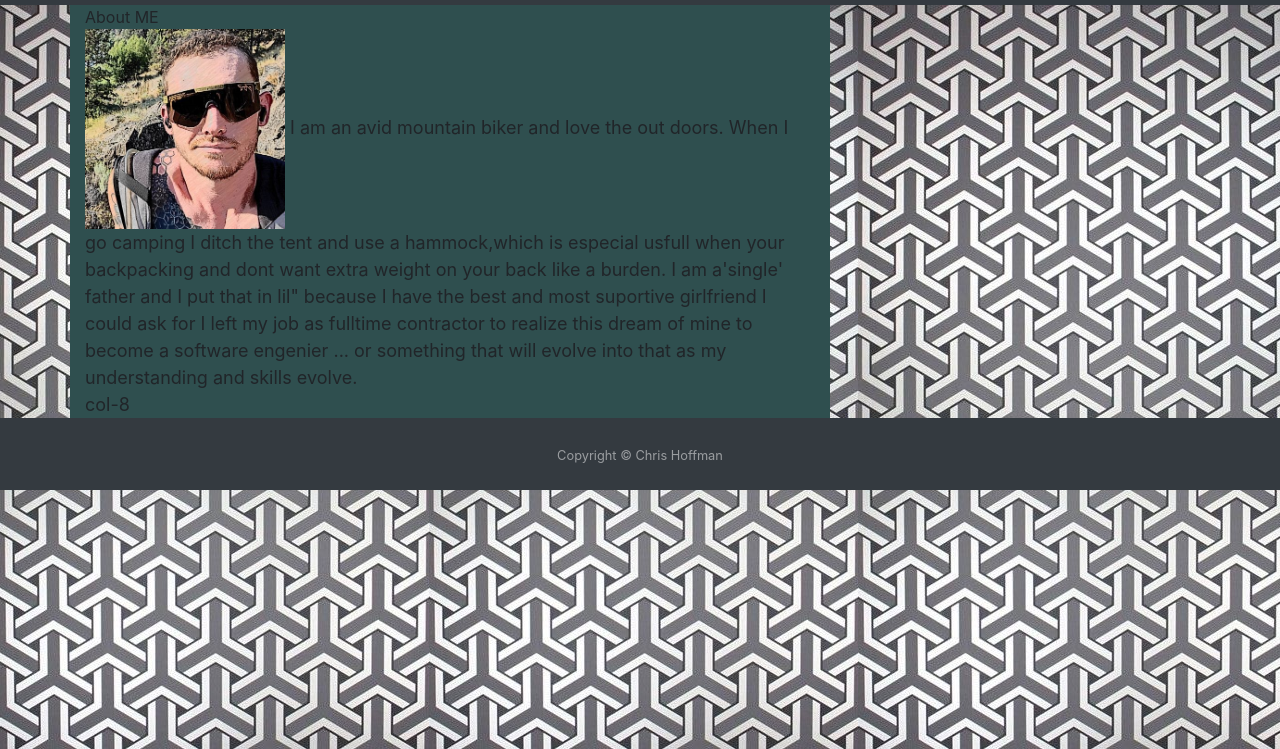
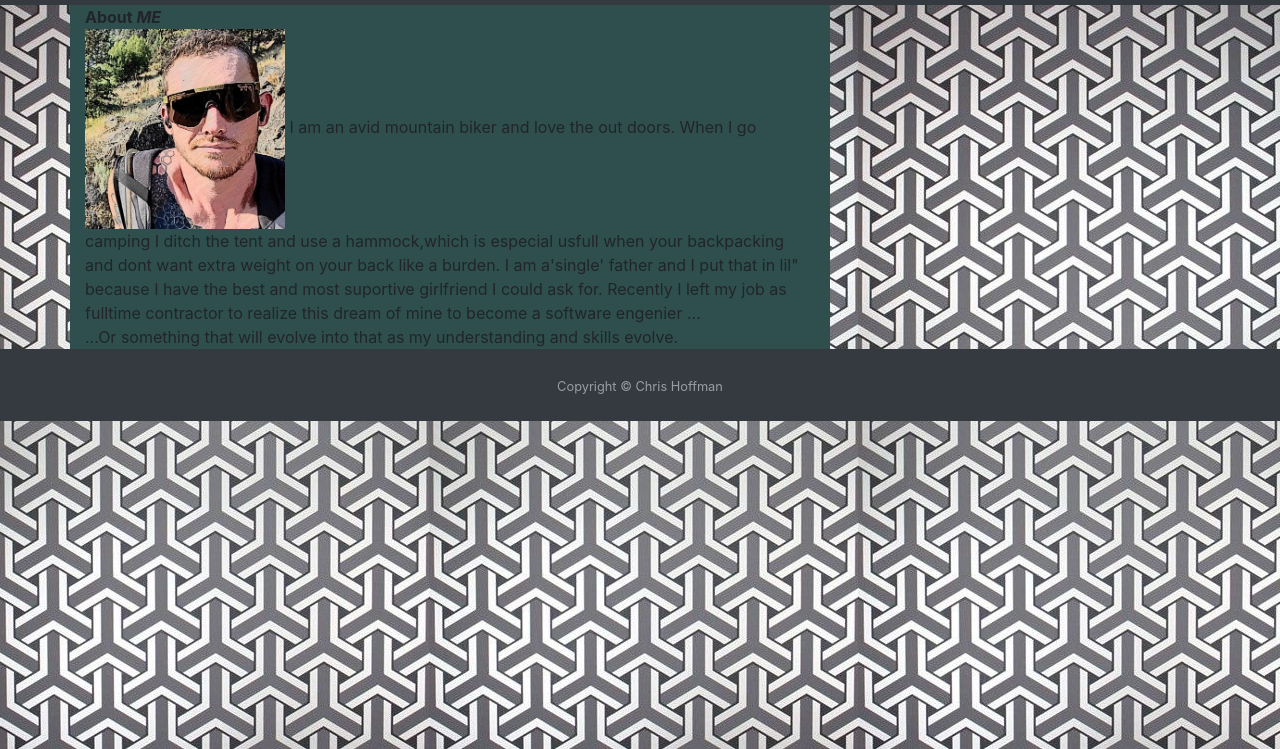
Before and after one commit to MrFIVEfourONE/My_coolio_portfolio, a plain HTML site: page index.html in a window 1280 px wide. Shown: the part 51-800 px from the top of the page. Drawn offline with nearby package versions, Linux system fonts and the light colour scheme.

Commit message:
got rid of some un needed css and reduced both html and css down to what is actually working

```diff
--- a/assets/indexstyle.css
+++ b/assets/indexstyle.css
@@ -8,15 +8,6 @@ background-image: url(./images/backgroundweek2.jpg);
     -webkit-text-stroke: 1px #30967c;
 }
 
-/* .container-sm {
-    justify-content: right;
-    background-color: darkslategray;
-} */
-
-#text {
-    font-size: 18px;
-}
-
 .col-8 {
     justify-content: right;
     background-color: darkslategray;
--- a/index.html
+++ b/index.html
@@ -35,21 +35,14 @@
     <!-- try num2 on bootstrap's dumbass version of flexbox -->
     <div class="container-sm">
         <div class="row">
-            <div class="col-8">About ME</div>
+            <div class="col-8"><strong>About <em>ME</em></strong></div>
         </div>
         <div class="row">
-            <div class="col-8" id="text"><img src="./assets/images/me.jpg" height="200" width="200">
-                I am an avid
-                mountain biker and love the out doors. When I go camping I ditch the tent and use a hammock,which is
-                especial usfull when your backpacking and dont want extra weight on your back like a burden. I am
-                a'single' father and I put that in lil" because I have the best and most suportive girlfriend I could
-                ask for I
-                left my job as fulltime contractor to realize this dream of mine to become a software engenier ... or
-                something that will evolve into that as my understanding
-                and skills evolve.</div>
+            <div class="col-8"><img src="./assets/images/me.jpg" height="200" width="200">
+                I am an avid mountain biker and love the out doors. When I go camping I ditch the tent and use a hammock,which is especial usfull when your backpacking and dont want extra weight on your back like a burden. I am a'single' father and I put that in lil" because I have the best and most suportive girlfriend I could ask for. Recently I left my job as fulltime contractor to realize this dream of mine to become a software engenier ... </div>
         </div>
         <div class="row">
-            <div class="col-8" id="text">col-8</div>
+            <div class="col-8">...Or something that will evolve into that as my understanding and skills evolve.</div>
         </div>
     </div>
 
```
